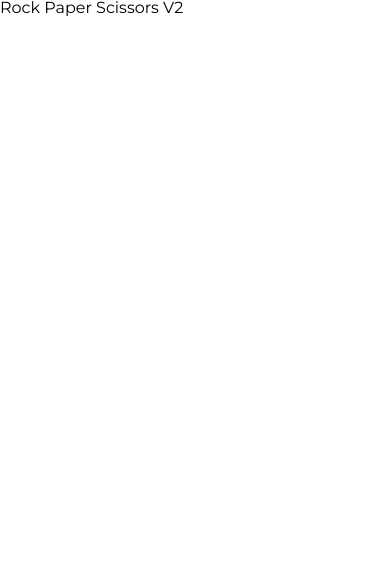
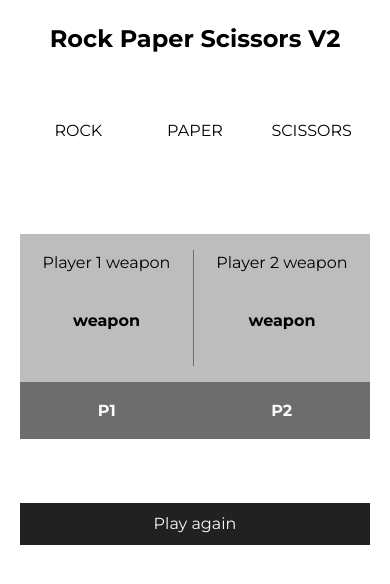
Before and after one commit to wojciechowski-piotr/rock-paper-scissors, a website: page index.html in a window 390 px wide. Drawn offline with Linux system fonts and the light colour scheme.

Commit message:
design and style mobile view

```diff
--- a/index.html
+++ b/index.html
@@ -1,5 +1,6 @@
 <!DOCTYPE html>
 <html lang="en">
+
 <head>
     <meta charset="UTF-8">
     <meta name="viewport" content="width=device-width, initial-scale=1.0">
@@ -7,11 +8,50 @@
     <title>Rock Paper Scissors V2</title>
     <link rel="stylesheet" href="./dist/css/style.min.css">
 </head>
+
 <body>
 
-    <h1>Rock Paper Scissors V2</h1>
+    <div id="app">
+
+        <h1>Rock Paper Scissors V2</h1>
+
+        <div class="weapon-select">
+            <form>
+                <input type="radio" name="weapon" id="rock" value="rock">
+                <label for="rock">Rock</label>
+                <input type="radio" name="weapon" id="paper" value="paper">
+                <label for="paper">Paper</label>
+                <input type="radio" name="weapon" id="scissors" value="scissors">
+                <label for="scissors">Scissors</label>
+            </form>
+        </div>
+
+        <div class="show-weapon">
+            <div class="player1">
+                Player 1 weapon
+                <span class="player1__weapon-value">weapon</span>
+            </div>
+            <div class="player2">
+                Player 2 weapon
+                <span class="player2__weapon-value">weapon</span>
+            </div>
+        </div>
+
+        <div class="show-result">
+            <div class="result">
+                <div class="result__p1">P1</div>
+                <div class="result__p2">P2</div>
+            </div>
+        </div>
+
+        <div class="play-again">
+            <a href="javascript:void(0)" class="play-again__btn">Play again</a>
+        </div>
+
+    </div>
 
 
     <script src="./dist/js/main.js"></script>
 </body>
+
 </html>
--- a/src/scss/style.scss
+++ b/src/scss/style.scss
@@ -4,6 +4,99 @@
 
 @import url('https://fonts.googleapis.com/css?family=Montserrat:400,700,900&display=swap');
 
+* {
+    box-sizing: border-box;
+}
+
 body {
     font-family: 'Montserrat', sans-serif;
+    font-size: 16px;
+    line-height: 1.6;
+    text-align: center;
 }
+
+#app {
+    margin: 0 20px;
+}
+
+h1 {
+    font-size: 1.5rem;
+    font-weight: 700;
+    margin: 20px 0 2rem;
+}
+
+.weapon-select {
+    margin-bottom: 4rem;
+    form {
+        display: grid;
+        grid-template-columns: repeat(3, 1fr);
+
+        input[type="radio"] {
+            display: none;
+        }
+
+        label {
+            display: flex;
+            justify-content: center;
+            align-items: center;
+            height: 5rem;
+            user-select: none;
+            cursor: pointer;
+            text-transform: uppercase;
+            transition: background-color 0.2s;
+
+            &:hover {
+                background-color: red;
+            }
+
+            &:last-child {
+                border-right: 0;
+            }
+        }
+
+        input[type="radio"]:checked+label {
+            background-color: $secondary-color;
+        }
+    }
+}
+
+.show-weapon, .show-result > .result {
+    display: grid;
+    grid-template-columns: repeat(2, auto);
+    padding: 1rem 0;
+    background-color: $gray;
+
+    .player1, .player2 {
+        border-right: 1px solid $dark-gray;
+        &:last-child {
+            border-right: none;
+        }
+        &__weapon-value {
+            display: block;
+            margin: 2rem 0;
+            font-weight: 700;
+        }
+    }
+}
+
+.show-result {
+    .result {
+        background-color: $dark-gray;
+        font-weight: 700;
+        color: $light-gray;
+    }
+}
+
+.play-again {
+    margin-top: 4rem;
+    &__btn {
+        display: block;
+        background-color: $primary-text-color;
+        padding: 0.5rem 0;
+        color: $light-gray;
+        text-decoration: none;
+        &:hover {
+            background-color: red;
+        }
+    }
+}
```
Also changed, not shown: dist/css/style.min.css.
